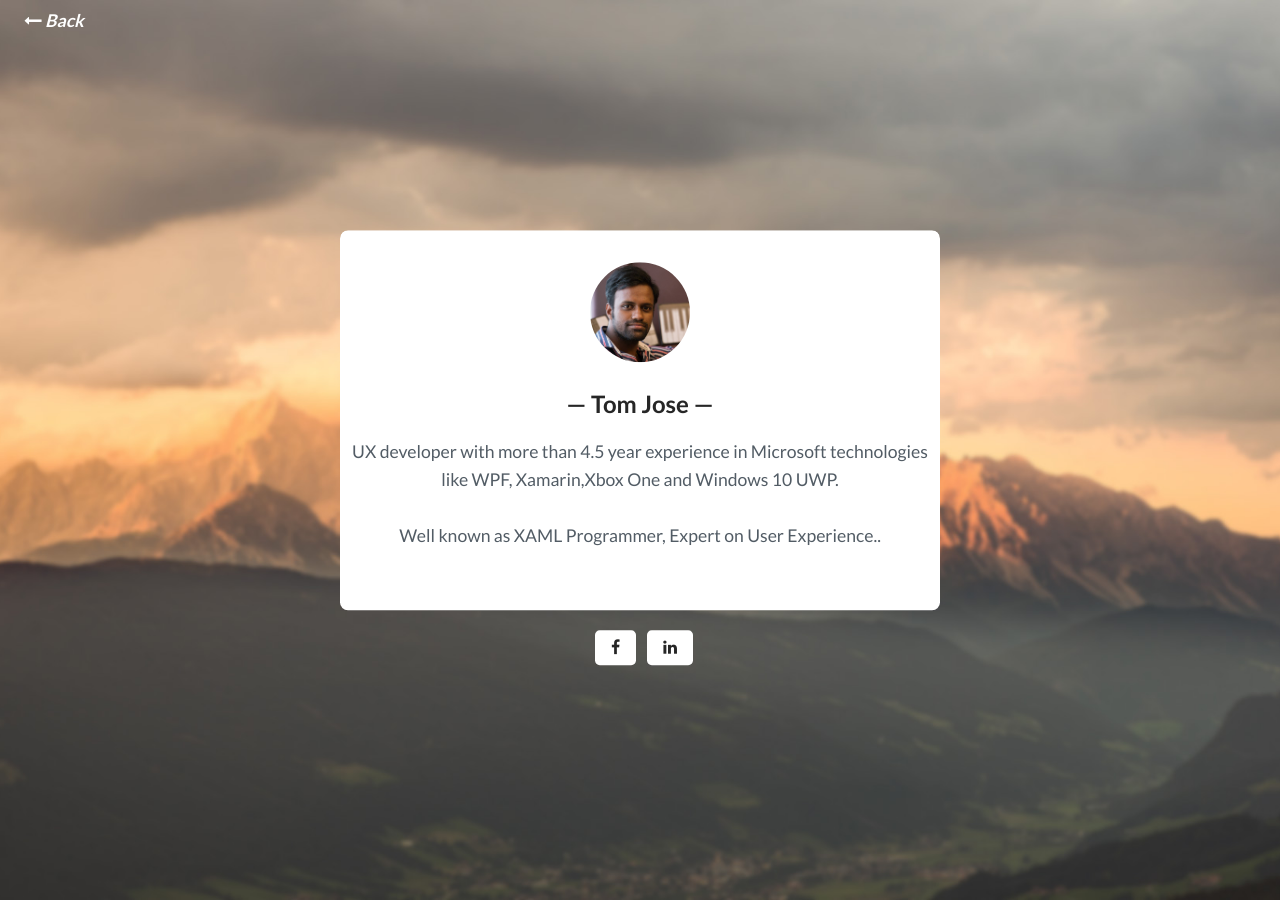
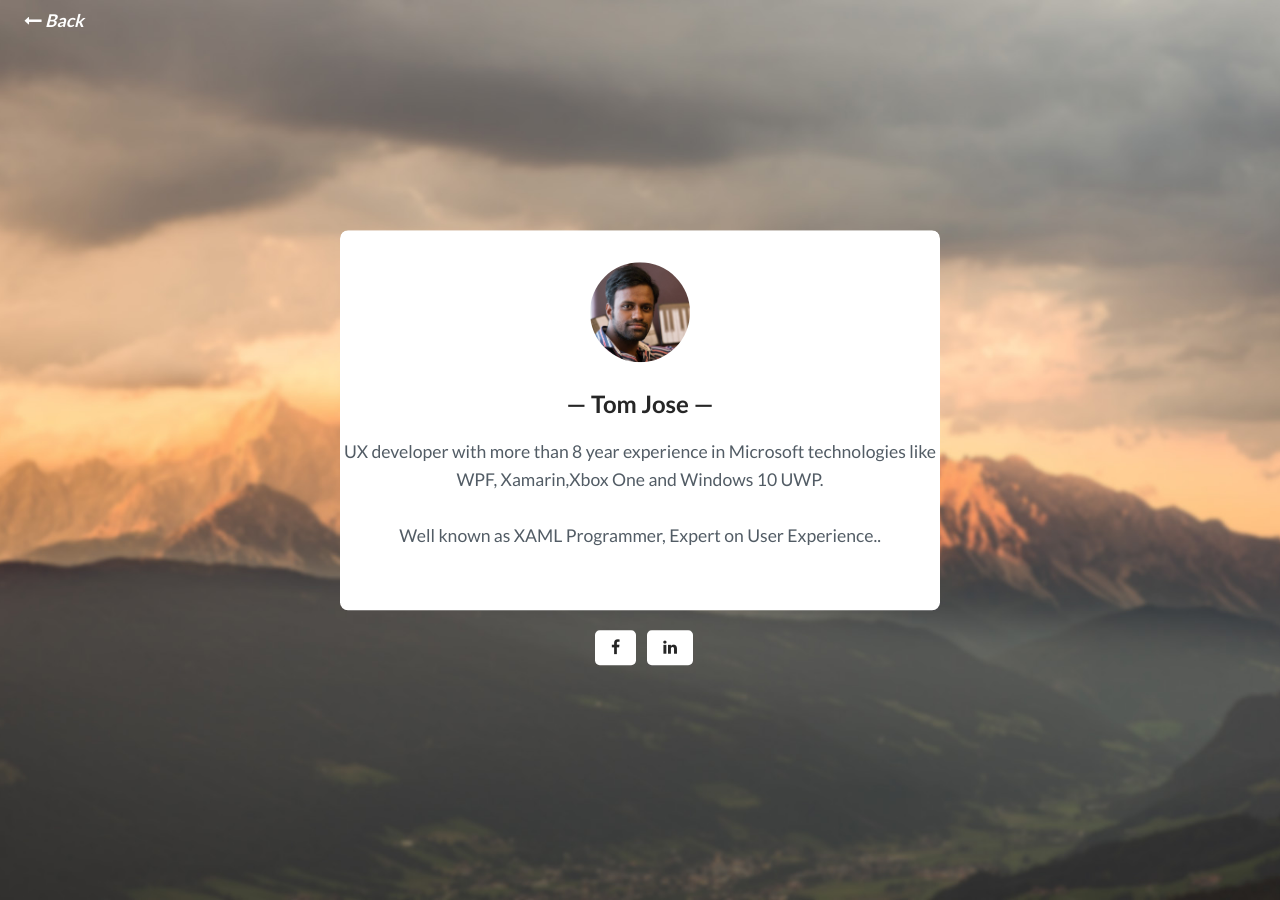
Before and after one commit to tomchoondal/tomchoondal.github.io, a Jekyll site: the page built from _pages/about.html, in a window 1280 px wide. Built offline with Jekyll 4.4.1, drawn with Linux system fonts in a browser that asks for light colours.

Commit message:
Update _config.yml

```diff
--- a/_config.yml
+++ b/_config.yml
@@ -16,7 +16,7 @@ banner-desc: # add banner description
 # Author settings
 author-pic: face.jpg # your photo
 author-name: Tom Jose
-about-author: UX developer with more than 4.5 year experience in Microsoft technologies like WPF, Xamarin,Xbox One and Windows 10 UWP.
+about-author: UX developer with more than 8 year experience in Microsoft technologies like WPF, Xamarin,Xbox One and Windows 10 UWP.
 email: tomjosec@gmail.com
 phone: # your pnone number
 website: https://tomchoondal.github.io # you website
```
